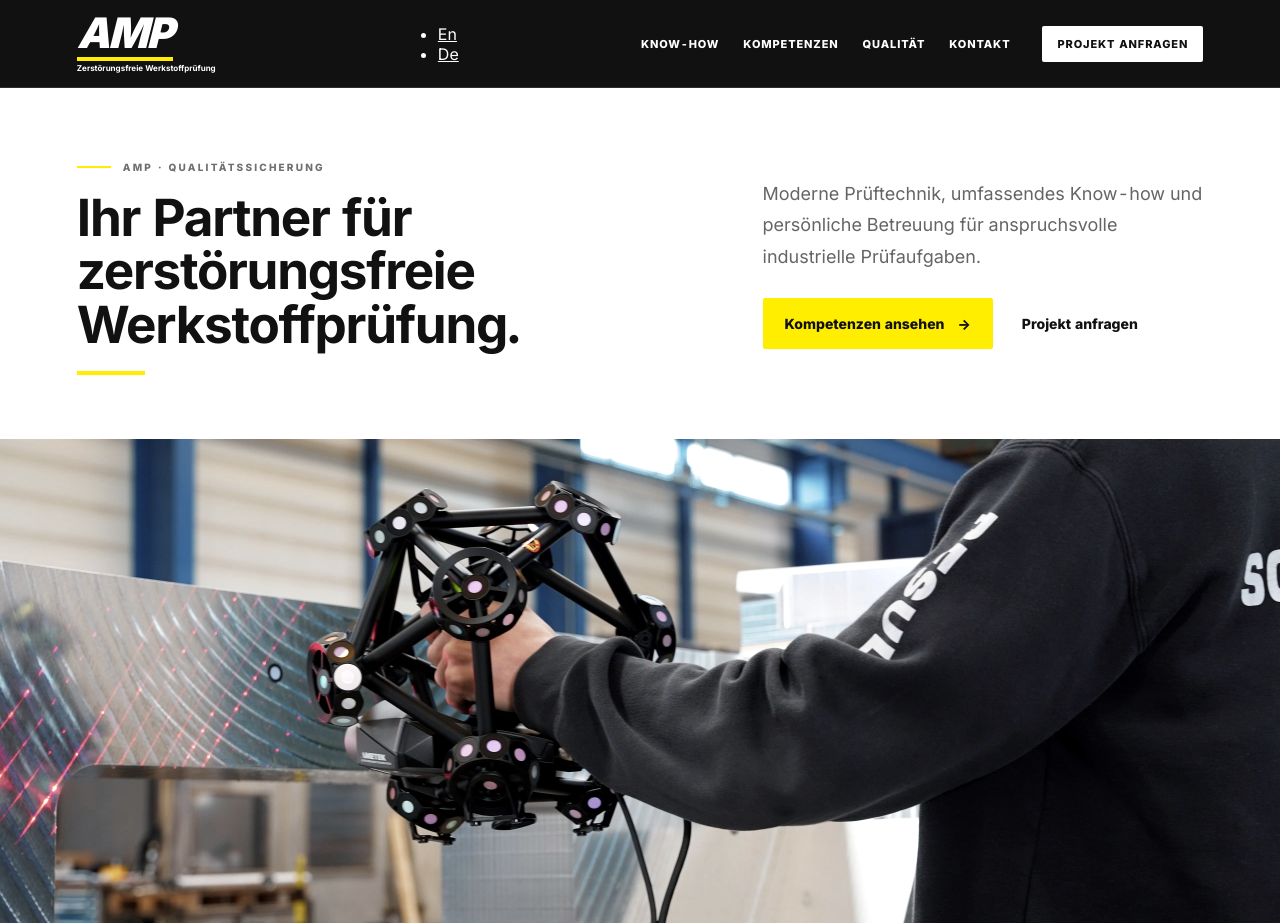
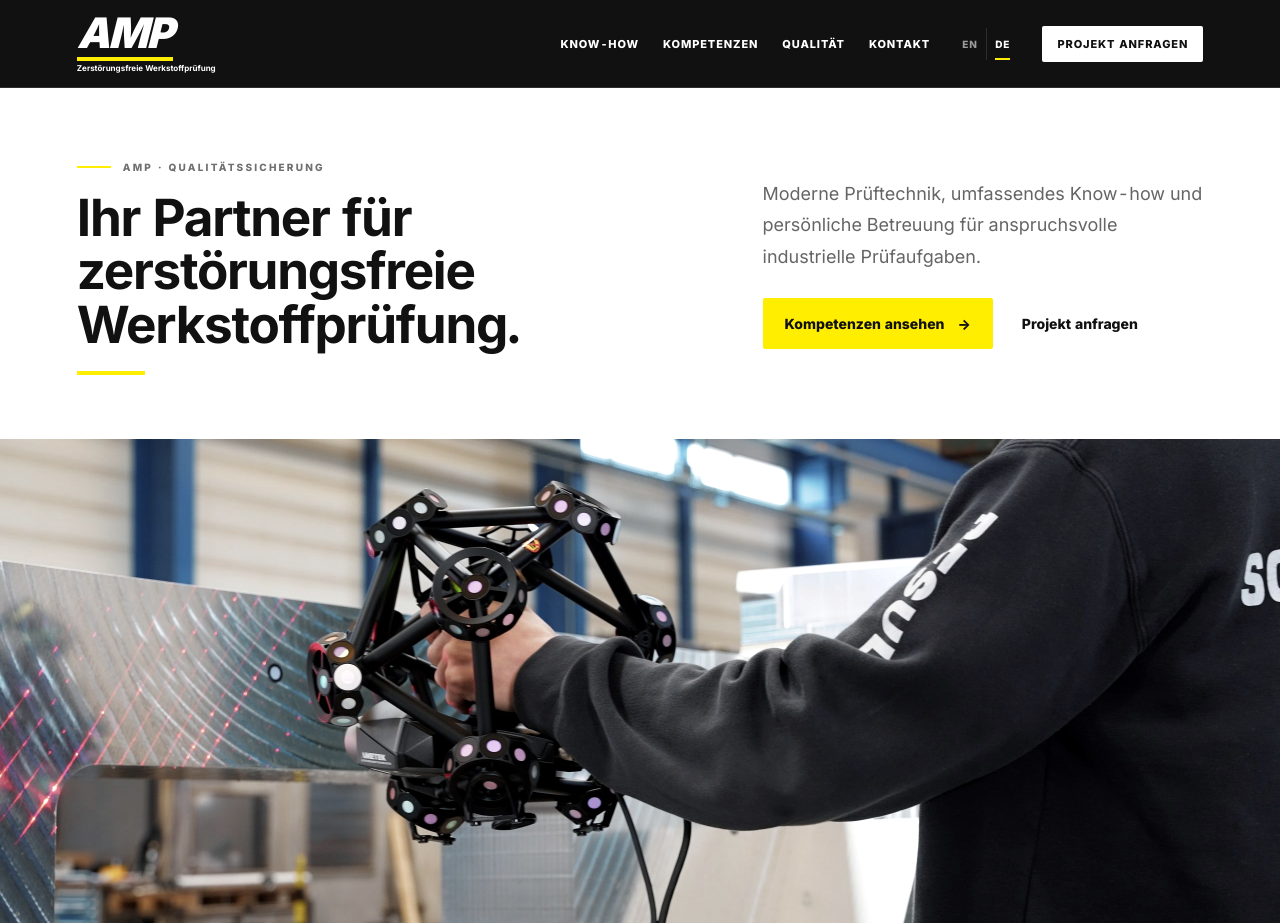
Before and after one commit to Luca2409/schwarz-amp-industrial, an Astro site: page /schwarz-amp-industrial/de in a window 1280 px wide. Shown: the top 923 px of the page. Built offline with nearby package versions, Linux system fonts and the light colour scheme; Astro itself is replaced by a stand-in of ours.

Commit message:
implement language picker

```diff
--- a/src/components/Header.astro
+++ b/src/components/Header.astro
@@ -19,12 +19,12 @@ const base = import.meta.env.BASE_URL.replace(/\/$/, '');
       <span class="brand__subtitle">Zerstörungsfreie Werkstoffprüfung</span>
     </a>
 
-    <LanguagePicker />
-
     <nav class="main-navigation" aria-label="Hauptnavigation">
       {navigation.map((item) => (
         <a class="main-navigation__link" href={`${base}${item.href}`}>{item.label}</a>
       ))}
+
+      <LanguagePicker />
 
       <a class="main-navigation__cta" href={`${base}/#contact`}>Projekt anfragen</a>
     </nav>
@@ -33,8 +33,13 @@ const base = import.meta.env.BASE_URL.replace(/\/$/, '');
       <summary><span>Menü</span><i aria-hidden="true"></i></summary>
       <nav aria-label="Mobile Hauptnavigation">
         {navigation.map((item) => (
-          <a href={`${base}${item.href}`}>{item.label}<span aria-hidden="true">→</span></a>
+          <a class="mobile-navigation__link" href={`${base}${item.href}`}>{item.label}<span aria-hidden="true">→</span></a>
         ))}
+
+        <div class="mobile-navigation__languages">
+          <span>Sprache</span>
+          <LanguagePicker />
+        </div>
       </nav>
     </details>
   </div>
--- a/src/components/LanguagePicker.astro
+++ b/src/components/LanguagePicker.astro
@@ -2,14 +2,46 @@
 import { languages } from "@/i18n/ui";
 
 const base = import.meta.env.BASE_URL.replace(/\/$/, '');
+const pathname = Astro.url.pathname;
+const pathWithoutBase = base && pathname.startsWith(`${base}/`)
+  ? pathname.slice(base.length)
+  : pathname;
+const pathSegments = pathWithoutBase.split('/').filter(Boolean);
+const currentLocale = pathSegments[0] in languages ? pathSegments[0] : 'de';
+const languageNames: Record<string, string> = {
+  de: 'Deutsch',
+  en: 'English',
+};
+
+function getLocalizedPath(locale: string) {
+  const localizedSegments = [...pathSegments];
+
+  if (localizedSegments[0] in languages) {
+    localizedSegments[0] = locale;
+  } else {
+    localizedSegments.unshift(locale);
+  }
+
+  let localizedPath = `/${localizedSegments.join('/')}`;
+  if (pathname.endsWith('/') && !localizedPath.endsWith('/')) localizedPath += '/';
+
+  return `${base}${localizedPath}${Astro.url.search}`;
+}
 ---
 
-<ul style="color: white;">
+<div class="language-picker" role="group" aria-label="Sprache auswählen">
   {
     Object.entries(languages).map(([locale, label]) => (
-      <li>
-        <a href={`${base}/${locale}/`}>{label}</a>
-      </li>
+      <a
+        class:list={['language-picker__option', { 'is-active': locale === currentLocale }]}
+        href={getLocalizedPath(locale)}
+        lang={locale}
+        hreflang={locale}
+        aria-label={`${languageNames[locale] ?? label} auswählen`}
+        aria-current={locale === currentLocale ? 'page' : undefined}
+      >
+        {label}
+      </a>
     ))
   }
-</ul>
+</div>
--- a/src/styles/global.css
+++ b/src/styles/global.css
@@ -234,8 +234,58 @@ summary:focus-visible {
     right: 0;
 }
 
+.language-picker {
+    display: inline-flex;
+    align-items: center;
+    gap: 0;
+}
+
+.language-picker__option {
+    position: relative;
+    min-width: 32px;
+    height: 32px;
+    padding: 0 8px;
+    display: inline-flex;
+    align-items: center;
+    justify-content: center;
+    color: rgba(255, 255, 255, .58);
+    font-size: 10px;
+    font-weight: 800;
+    letter-spacing: .1em;
+    line-height: 1;
+    text-decoration: none;
+    text-transform: uppercase;
+    transition: color .18s ease;
+}
+
+.language-picker__option + .language-picker__option {
+    border-left: 1px solid rgba(255, 255, 255, .12);
+}
+
+.language-picker__option:hover {
+    color: var(--yellow);
+}
+
+.language-picker__option.is-active {
+    color: var(--white);
+}
+
+.language-picker__option.is-active::after {
+    position: absolute;
+    right: 8px;
+    bottom: 0;
+    left: 8px;
+    height: 2px;
+    background: var(--yellow);
+    content: "";
+}
+
+.language-picker__option:focus-visible {
+    outline-color: var(--white);
+    box-shadow: 0 0 0 3px var(--yellow);
+}
+
 .main-navigation__cta {
-    margin-left: 8px;
     padding: 11px 15px;
     border-radius: 2px;
     background: var(--white);
@@ -312,7 +362,7 @@ summary:focus-visible {
     box-shadow: var(--shadow);
 }
 
-.mobile-navigation nav a {
+.mobile-navigation__link {
     padding: 15px 0;
     display: flex;
     justify-content: space-between;
@@ -325,12 +375,34 @@ summary:focus-visible {
     text-transform: uppercase;
 }
 
-.mobile-navigation nav a:last-child {
+.mobile-navigation__link:last-of-type {
     border-bottom: 0;
 }
 
-.mobile-navigation nav a span {
+.mobile-navigation__link span {
     color: var(--yellow);
+}
+
+.mobile-navigation__languages {
+    padding: 16px 0 8px;
+    display: flex;
+    align-items: center;
+    justify-content: space-between;
+    gap: 20px;
+    border-top: 1px solid rgba(255, 255, 255, .12);
+}
+
+.mobile-navigation__languages > span {
+    color: rgba(255, 255, 255, .58);
+    font-size: 10px;
+    font-weight: 800;
+    letter-spacing: .14em;
+    text-transform: uppercase;
+}
+
+.mobile-navigation__languages .language-picker__option {
+    min-width: 38px;
+    height: 32px;
 }
 
 
```
